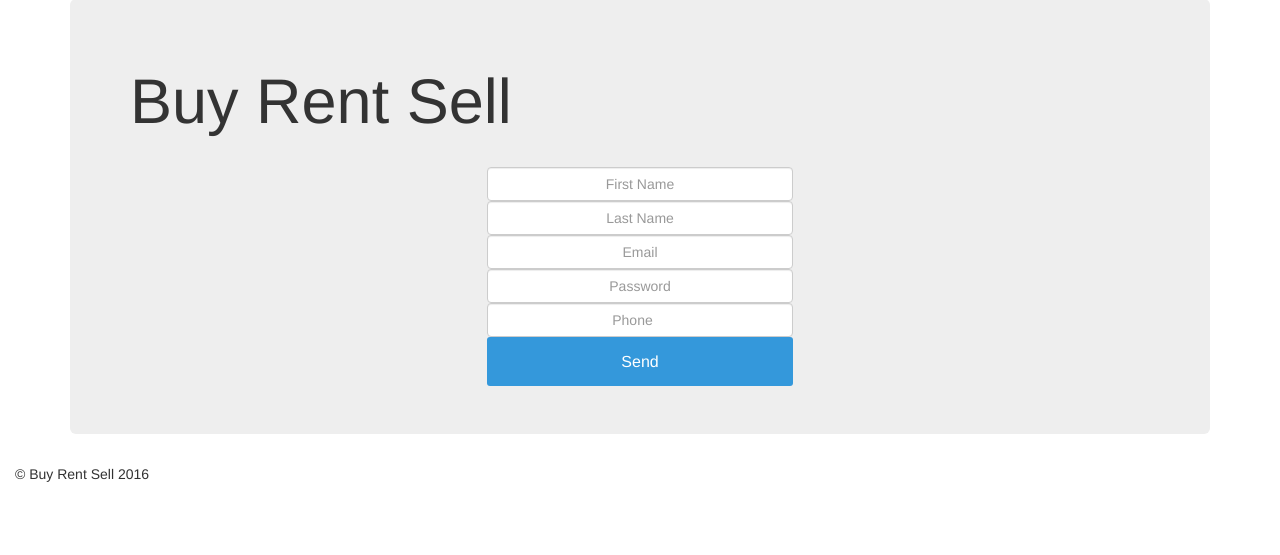
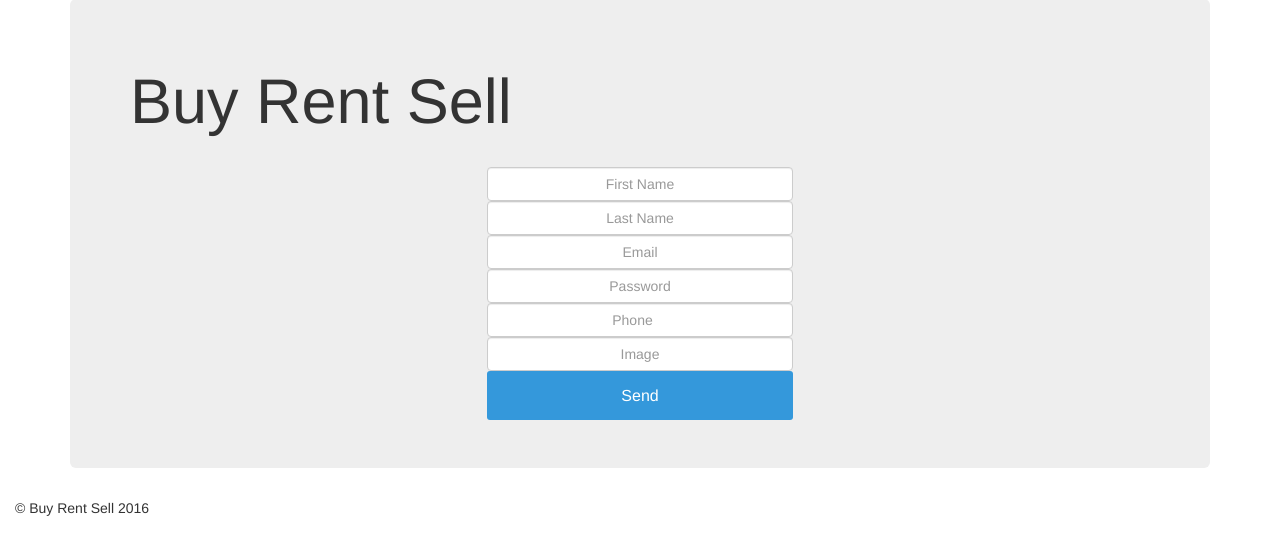
Before and after one commit to mhendri/buyrentsell, a Flask app: page /signup in a window 1280 px wide. Shown: the part 73-628 px from the top of the page. Run offline with Flask 2, Linux system fonts and the light colour scheme; some libraries are stand-ins or nearby versions.

Commit message:
Add user image in user profile

```diff
--- a/app.py
+++ b/app.py
@@ -54,6 +54,7 @@ class User(db.Model):
     password = db.Column('password', db.String(15), unique=False)
     phone = db.Column('phone', db.Integer, unique=False)
     balance = db.Column('balance', db.Integer, unique=False)
+    image = db.Column('image', db.String(220))
     active = db.Column('active', db.Boolean, unique=False)
     # authenticated for flask-login
     authenticated = db.Column(db.Boolean, default=False)
@@ -61,7 +62,7 @@ class User(db.Model):
     ############################################################################
     ## CONSTRUCTOR
     ############################################################################
-    def __init__(self, email="", password="", firstname="", lastname="", phone=""):
+    def __init__(self, email="", password="", firstname="", lastname="", phone="", image=""):
         ''' '''
         self.firstname = firstname
         self.lastname = lastname
@@ -69,6 +70,7 @@ class User(db.Model):
         self.password = password
         self.phone = phone
         self.balance = 0
+        self.image = image
         # active is initially False
         # user must be approved by superuser
         self.active = False
@@ -361,7 +363,8 @@ def signup():
                 email = form.email.data
                 password = form.password.data
                 phone = form.phone.data
-                entry = User(email, password, firstname, lastname, phone)
+                image = form.image.data
+                entry = User(email, password, firstname, lastname, phone, image)
                 db.session.add(entry)
                 db.session.commit()
                 flash('You have sucessfully signed up and will have access shortly! Thank you for your patience')
--- a/forms.py
+++ b/forms.py
@@ -12,6 +12,7 @@ class SignupForm(Form):
 		validators.Email("Please enter your email address")])
 	password = PasswordField("Passsword", [validators.Required("Please enter a password.")])
 	phone = IntegerField("Phone", [validators.Required("Please enter a phone number.")])
+	image = TextField("Image", [validators.Required("Please upload an image")])
 	submit = SubmitField("Send")
 	recaptcha = RecaptchaField()
 
--- a/templates/signup.html
+++ b/templates/signup.html
@@ -33,6 +33,11 @@
 		{{ form.phone.errors[0] }}
 		</div>
 
+		<div class="{%if form.image.errors %} has-error {% endif %}">
+			{{ form.image(placeholder="Image", class="form-control") }}
+			{{ form.image.errors[0] }}
+		</div>
+
 		{{ form.recaptcha }}
 
 
```
Also changed, not shown: dummy.py (+6 -6 lines), templates/user_profile.html (+5 -3 lines).
